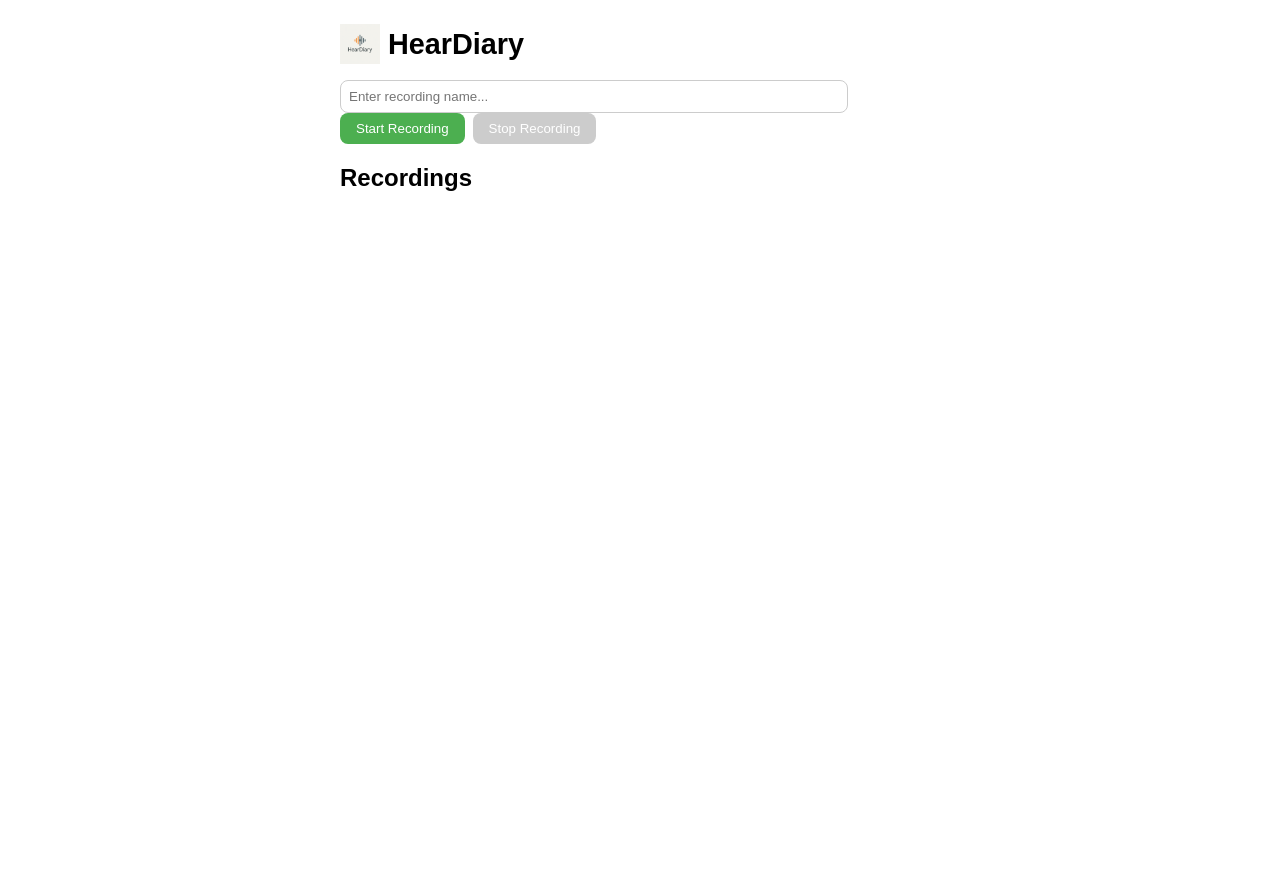
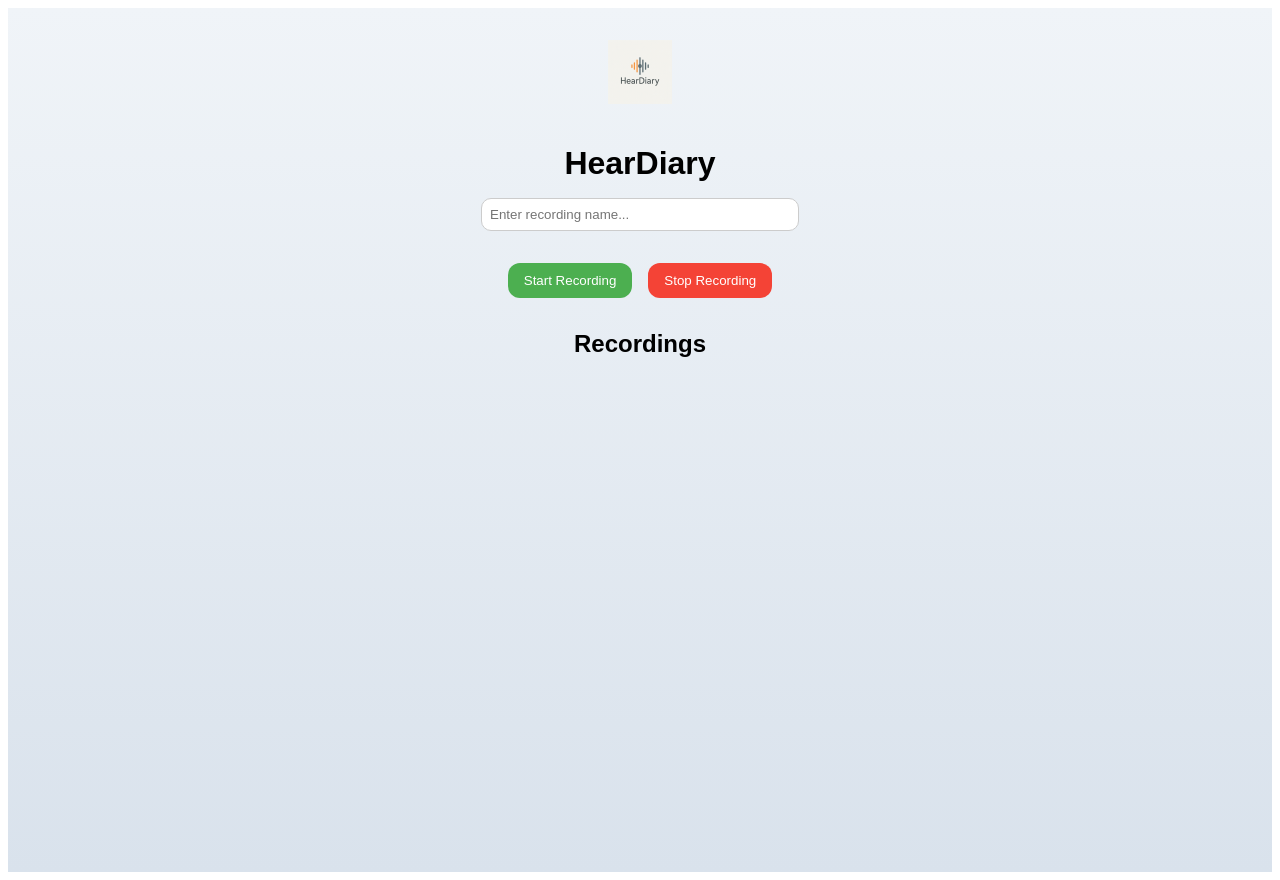
Before and after one commit to HearDiary/heardiary-app, a React app in the folder src/: page / in a window 1280 px wide. Before the commit the page ends 800 px from the top, so only its background shows below. Built offline with nearby package versions, Linux system fonts and the light colour scheme; the HTML template or start-up script is replaced by a standard one.

Commit message:
Update main.tsx

```diff
--- a/src/main.tsx
+++ b/src/main.tsx
@@ -4,11 +4,22 @@ import ReactDOM from 'react-dom/client';
 import logo from './assets/logo_icon_256.png';
 
 const App = () => {
-  const [recordings, setRecordings] = useState<{ name: string; url: string }[]>([]);
+  const [recordings, setRecordings] = useState<{ name: string; url: string; time: string }[]>([]);
   const [recordingName, setRecordingName] = useState('');
+  const [isRecording, setIsRecording] = useState(false);
   const mediaRecorderRef = useRef<MediaRecorder | null>(null);
   const audioChunksRef = useRef<Blob[]>([]);
-  const [isRecording, setIsRecording] = useState(false);
+  const startTimeRef = useRef<number>(0);
+
+  const formatTime = (seconds: number) => {
+    const mins = Math.floor(seconds / 60)
+      .toString()
+      .padStart(2, '0');
+    const secs = Math.floor(seconds % 60)
+      .toString()
+      .padStart(2, '0');
+    return `${mins}:${secs}`;
+  };
 
   const startRecording = async () => {
     try {
@@ -16,18 +27,24 @@ const App = () => {
       const mediaRecorder = new MediaRecorder(stream);
       mediaRecorderRef.current = mediaRecorder;
       audioChunksRef.current = [];
+      startTimeRef.current = Date.now();
       setIsRecording(true);
 
-      mediaRecorder.ondataavailable = (event) => {
+      mediaRecorder.ondataavailable = event => {
         if (event.data.size > 0) {
           audioChunksRef.current.push(event.data);
         }
       };
 
       mediaRecorder.onstop = () => {
+        const endTime = Date.now();
+        const duration = formatTime((endTime - startTimeRef.current) / 1000);
         const audioBlob = new Blob(audioChunksRef.current, { type: 'audio/wav' });
         const audioUrl = URL.createObjectURL(audioBlob);
-        setRecordings((prev) => [...prev, { name: recordingName || 'Untitled', url: audioUrl }]);
+        setRecordings(prev => [
+          ...prev,
+          { name: recordingName || 'Untitled', url: audioUrl, time: duration }
+        ]);
         setRecordingName('');
         setIsRecording(false);
       };
@@ -35,7 +52,6 @@ const App = () => {
       mediaRecorder.start();
     } catch (error) {
       console.error('Error accessing microphone:', error);
-      alert('Please allow microphone access to record audio.');
     }
   };
 
@@ -46,75 +62,58 @@ const App = () => {
   };
 
   const deleteRecording = (index: number) => {
-    const newRecordings = [...recordings];
-    newRecordings.splice(index, 1);
-    setRecordings(newRecordings);
+    setRecordings(prev => prev.filter((_, i) => i !== index));
   };
 
   return (
-    <div style={{ fontFamily: 'Arial, sans-serif', padding: '1rem', maxWidth: '600px', margin: '0 auto' }}>
-      <div style={{ display: 'flex', alignItems: 'center', gap: '0.5rem', marginBottom: '1rem' }}>
-        <img src={logo} alt="Logo" width={40} height={40} />
-        <h1 style={{ fontSize: '1.8rem', margin: 0 }}>HearDiary</h1>
-      </div>
-      <div style={{ marginBottom: '1rem' }}>
-        <input
-          type="text"
-          placeholder="Enter recording name..."
-          value={recordingName}
-          onChange={(e) => setRecordingName(e.target.value)}
-          style={{ padding: '0.5rem', width: 'calc(100% - 110px)', marginRight: '0.5rem', borderRadius: '8px', border: '1px solid #ccc' }}
-        />
+    <div style={{ fontFamily: 'Arial', textAlign: 'center', background: 'linear-gradient(to bottom, #f0f4f8, #d9e2ec)', minHeight: '100vh', padding: '2rem' }}>
+      <img src={logo} alt="Logo" style={{ width: 64, marginBottom: '1rem' }} />
+      <h1 style={{ fontSize: '2rem', marginBottom: '1rem' }}>HearDiary</h1>
+      <input
+        placeholder="Enter recording name..."
+        value={recordingName}
+        onChange={e => setRecordingName(e.target.value)}
+        style={{ padding: '0.5rem', borderRadius: '10px', border: '1px solid #ccc', marginBottom: '1rem', width: '80%', maxWidth: '300px' }}
+      />
+      <div style={{ margin: '1rem' }}>
         <button
           onClick={startRecording}
           disabled={isRecording}
           style={{
-            backgroundColor: isRecording ? '#ccc' : '#4CAF50',
+            backgroundColor: '#4caf50',
             color: 'white',
             border: 'none',
-            borderRadius: '8px',
-            padding: '0.5rem 1rem',
-            marginRight: '0.5rem',
-            cursor: isRecording ? 'not-allowed' : 'pointer'
-          }}
-        >
+            padding: '0.6rem 1rem',
+            borderRadius: '12px',
+            marginRight: '1rem',
+            cursor: 'pointer'
+          }}>
           Start Recording
         </button>
         <button
           onClick={stopRecording}
           disabled={!isRecording}
           style={{
-            backgroundColor: !isRecording ? '#ccc' : '#f44336',
+            backgroundColor: '#f44336',
             color: 'white',
             border: 'none',
-            borderRadius: '8px',
-            padding: '0.5rem 1rem',
-            cursor: !isRecording ? 'not-allowed' : 'pointer'
-          }}
-        >
+            padding: '0.6rem 1rem',
+            borderRadius: '12px',
+            cursor: 'pointer'
+          }}>
           Stop Recording
         </button>
       </div>
-      <h2>Recordings</h2>
-      <ul style={{ padding: 0, listStyle: 'none' }}>
+      <h2 style={{ marginTop: '2rem' }}>Recordings</h2>
+      <ul style={{ listStyle: 'none', padding: 0 }}>
         {recordings.map((rec, index) => (
-          <li key={index} style={{ marginBottom: '1rem', display: 'flex', flexDirection: 'column' }}>
-            <strong>{rec.name}</strong>
-            <audio controls src={rec.url} style={{ marginTop: '0.25rem', borderRadius: '8px', width: '100%' }} />
+          <li key={index} style={{ marginBottom: '1rem' }}>
+            <strong>{rec.name}</strong> ({rec.time})<br />
+            <audio controls src={rec.url} style={{ borderRadius: '10px', marginTop: '0.5rem' }} />
+            <br />
             <button
               onClick={() => deleteRecording(index)}
-              style={{
-                backgroundColor: '#888',
-                color: 'white',
-                border: 'none',
-                borderRadius: '8px',
-                padding: '0.25rem 0.5rem',
-                marginTop: '0.5rem',
-                width: 'fit-content',
-                cursor: 'pointer',
-                fontSize: '0.9rem'
-              }}
-            >
+              style={{ marginTop: '0.5rem', backgroundColor: '#999', color: '#fff', border: 'none', borderRadius: '8px', padding: '0.4rem 0.8rem', cursor: 'pointer' }}>
               Delete
             </button>
           </li>
@@ -124,5 +123,4 @@ const App = () => {
   );
 };
 
-const root = ReactDOM.createRoot(document.getElementById('root')!);
-root.render(<App />);
+ReactDOM.createRoot(document.getElementById('root')!).render(<App />);
```
